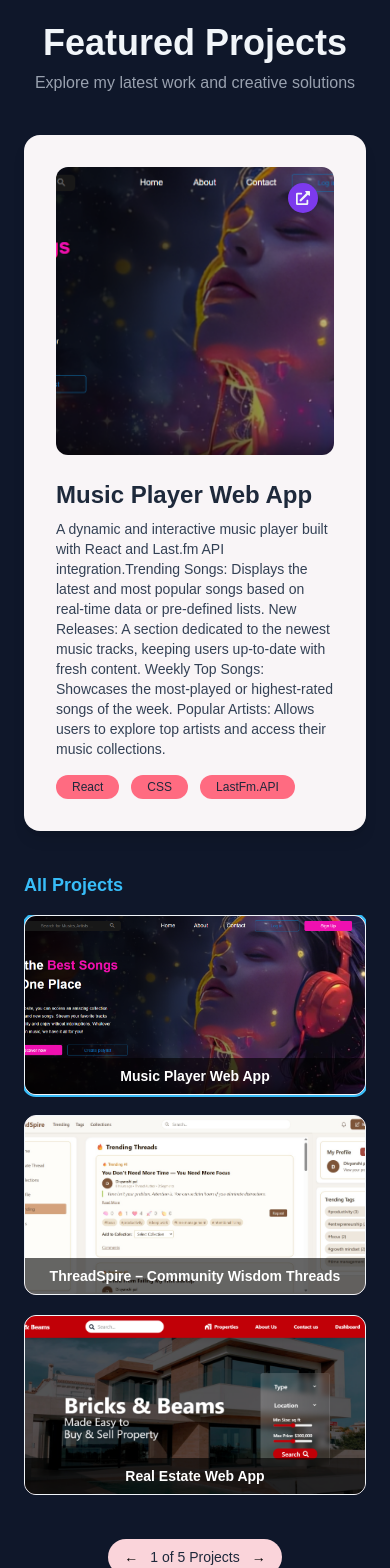
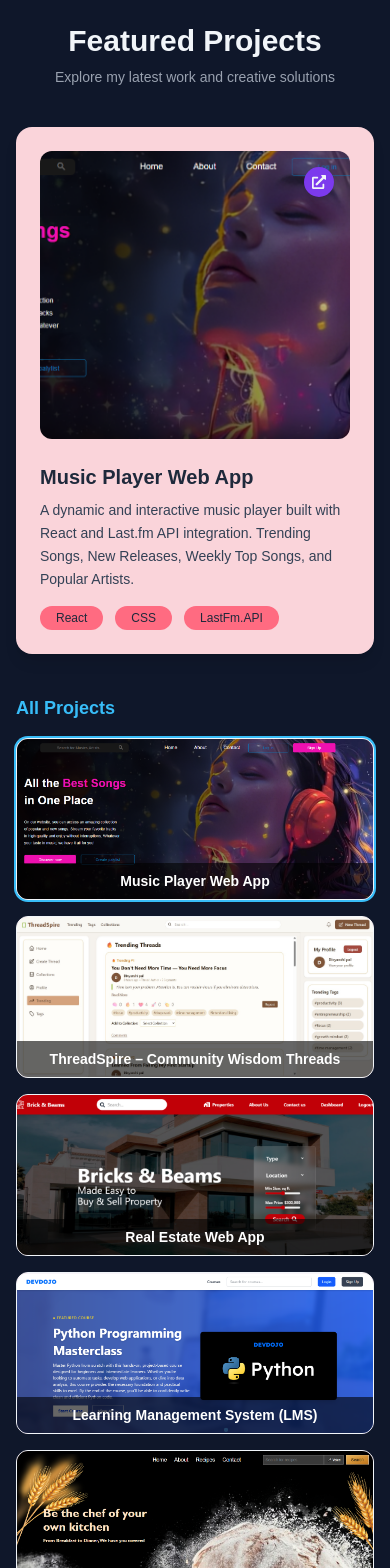
Before and after one commit to Divyanshi2408/divyanshi.dev, a Next.js app: page / in a window 390 px wide. Shown: the part 3480-5048 px from the top of the page. Built offline with nearby package versions, Linux system fonts and the light colour scheme.

Commit message:
update slider

```diff
--- a/src/app/components/Projects.tsx
+++ b/src/app/components/Projects.tsx
@@ -1,48 +1,47 @@
 'use client';
 
 import Image from 'next/image';
-import { useRef, useState } from 'react';
+import { useEffect, useRef, useState } from 'react';
 import { FaExternalLinkAlt } from 'react-icons/fa';
 import { Swiper, SwiperSlide } from 'swiper/react';
 import 'swiper/css';
-import { Mousewheel, Navigation } from 'swiper/modules';
 import 'swiper/css/navigation';
-import 'swiper/css/mousewheel';
+import { Navigation } from 'swiper/modules';
 import { Swiper as SwiperType } from 'swiper';
 
 const projects = [
   {
     title: "Music Player Web App",
     description:
-      "A dynamic and interactive music player built with React and Last.fm API integration.Trending Songs: Displays the latest and most popular songs based on real-time data or pre-defined lists. New Releases: A section dedicated to the newest music tracks, keeping users up-to-date with fresh content. Weekly Top Songs: Showcases the most-played or highest-rated songs of the week. Popular Artists: Allows users to explore top artists and access their music collections.",
+      "A dynamic and interactive music player built with React and Last.fm API integration. Trending Songs, New Releases, Weekly Top Songs, and Popular Artists.",
     image: "/mp.png",
     tags: ["React", "CSS", "LastFm.API"],
   },
   {
     title: "ThreadSpire – Community Wisdom Threads",
     description:
-      "A MERN-based community platform where users create, remix, and organize long-form wisdom threads.Create & Organize Threads: Users can write, edit, and group related threads. Social Features: Bookmark, react, remix threads. Follow users and view trending content. Analytics: Thread engagement and activity stats. Collections: Organize threads into custom collections.",
+      "A MERN-based community platform to create, remix, and organize wisdom threads. Features include social interaction, collections, and analytics.",
     image: "/tsp.jpg",
     tags: ["React", "Node.js", "Express", "MongoDB", "Tailwind CSS"],
   },
   {
     title: "Real Estate Web App",
     description:
-      "A full-stack MERN Real Estate application for property listings, user authentication, and real-time search.Property Listings: Users can explore properties for sale or rent. Search Filters: Narrow down listings by location, price, and property type. Authentication: Login/signup feature with JWT. Dashboard: Users can post, edit, and delete their own property listings.",
+      "A full-stack MERN app for property listings, search filters, authentication, and user dashboard to post/manage properties.",
     image: "/re.png",
     tags: ["React", "Node.js", "Express", "MongoDB", "Tailwind CSS"],
   },
   {
     title: "Learning Management System (LMS)",
     description:
-      "A MERN stack-based LMS platform where users can enroll in courses, track progress, and access learning materials. Course Listing, Enrollment, Admin Dashboard, Payment Integration.Course Listing: Browse and filter courses by category or level. Enrollment & Progress Tracking: Users can enroll, mark lessons as complete, and track their learning journey. Admin Dashboard: Manage courses, users, and analytics. Payment Integration: (Optional) Free or integrated payment feature to purchase courses.",
+      "A MERN stack LMS to browse courses, track progress, and access admin features. Includes payment integration and dashboards.",
     image: "/lms.png",
     tags: ["React", "Node.js", "Express", "MongoDB", "Tailwind CSS"],
   },
   {
     title: "Recipe Finder Web App",
     description:
-      "A voice-enabled recipe finder using Speech Recognition API to browse recipes interactively.Search by Category: Users can search for dishes categorized by cuisine, meal type, and other filters for better results. Text Search: A simple and efficient text-based search option to find recipes quickly. Voice Search: Integrated a voice search feature that allows users to find recipes using voice commands for enhanced accessibility and convenience. Responsive Design: Optimized for both desktop and mobile devices, ensuring easy navigation on any screen size.",
+      "A voice-enabled recipe search app using Speech Recognition API, with text and category filters. Mobile responsive and accessible.",
     image: "/rp.png",
     tags: ["React", "CSS", "React Hooks", "Speech Recognition API"],
   },
@@ -53,33 +52,35 @@ export default function Projects() {
   const [activeIndex, setActiveIndex] = useState(0);
   const swiperRef = useRef<SwiperType | null>(null);
 
+  const isMobile = typeof window !== 'undefined' && window.innerWidth < 768;
+
   return (
-    <section className="bg-[#0F172A] text-[#F1F5F9] px-6 md:px-20 py-16">
-      <h2 className="text-4xl font-bold text-center mb-2">Featured Projects</h2>
-      <p className="text-center text-gray-400 mb-10">
+    <section className="bg-[#0F172A] text-[#F1F5F9] px-4 md:px-20 py-16">
+      <h2 className="text-3xl md:text-4xl font-bold text-center mb-2">Featured Projects</h2>
+      <p className="text-center text-gray-400 mb-10 text-sm md:text-base">
         Explore my latest work and creative solutions
       </p>
 
       <div className="flex flex-col lg:flex-row gap-10">
-        {/* Left: Featured Project */}
-      <div className="lg:w-[65%] w-full bg-[#f9f5f7] rounded-2xl p-8 shadow-lg flex flex-col justify-between">
+        {/* Featured Project Card */}
+        <div className="lg:w-[65%] w-full bg-[#fad4da] rounded-2xl p-6 sm:p-8 shadow-lg flex flex-col justify-between">
           <div className="relative">
             <Image
               src={selectedProject.image}
-      alt={selectedProject.title}
+              alt={`Screenshot of ${selectedProject.title}`}
               width={700}
               height={400}
-      className="object-cover w-full h-72 rounded-xl"
+              className="object-cover w-full h-72 sm:h-80 rounded-xl"
             />
             <span className="absolute top-4 right-4 bg-[#7c3aed] p-2 rounded-full shadow-md">
               <FaExternalLinkAlt size={14} />
             </span>
           </div>
 
-  <h3 className="text-2xl font-semibold mt-6 mb-2 text-[#1E293B]">
+          <h3 className="text-xl md:text-2xl font-semibold mt-6 mb-2 text-[#1E293B]">
             {selectedProject.title}
           </h3>
-  <p className="text-sm text-[#334155] mb-4">
+          <p className="text-sm text-[#334155] mb-4 leading-relaxed">
             {selectedProject.description}
           </p>
 
@@ -95,30 +96,60 @@ export default function Projects() {
           </div>
         </div>
 
-
-        {/* Right: Vertical Swiper */}
+        {/* Right Side */}
         <div className="lg:w-[35%] w-full">
           <h4 className="text-lg font-semibold mb-4 text-[#38BDF8]">All Projects</h4>
 
+          {/* Mobile: show simple vertical list */}
+          <div className="lg:hidden flex flex-col gap-4">
+            {projects.map((project, index) => (
+              <div
+                key={index}
+                onClick={() => {
+                  setSelectedProject(project);
+                  setActiveIndex(index);
+                }}
+                className={`cursor-pointer border rounded-xl overflow-hidden transition-transform hover:scale-105 bg-[#fad4da] ${
+                  selectedProject.title === project.title ? 'ring-2 ring-[#38BDF8]' : ''
+                }`}
+              >
+                <div className="relative w-full h-40 sm:h-44">
+                  <Image
+                    src={project.image}
+                    alt={`Thumbnail of ${project.title}`}
+                    fill
+                    className="object-cover w-full h-full"
+                  />
+                  <div className="absolute bottom-0 w-full bg-black/60 text-white text-sm font-semibold p-2 text-center">
+                    {project.title}
+                  </div>
+                </div>
+              </div>
+            ))}
+          </div>
+
+          {/* Desktop: show Swiper */}
+          <div className="hidden lg:block">
             <Swiper
               direction="vertical"
               slidesPerView={3}
               spaceBetween={20}
-            mousewheel
-            modules={[Mousewheel, Navigation]}
+              allowTouchMove={false}
+              navigation={false}
               onSwiper={(swiper) => (swiperRef.current = swiper)}
               onSlideChange={(swiper) => {
                 setActiveIndex(swiper.activeIndex);
                 setSelectedProject(projects[swiper.activeIndex]);
               }}
+              modules={[Navigation]}
               className="h-[600px]"
             >
               {projects.map((project, index) => (
                 <SwiperSlide key={index} className="!h-[180px]">
                   <div
                     onClick={() => {
+                      setSelectedProject(project);
                       setActiveIndex(index);
-                    setSelectedProject(project);
                       swiperRef.current?.slideTo(index);
                     }}
                     className={`cursor-pointer border rounded-xl overflow-hidden transition-transform hover:scale-105 h-full bg-[#fad4da] ${
@@ -128,7 +159,7 @@ export default function Projects() {
                     <div className="relative w-full h-full">
                       <Image
                         src={project.image}
-                      alt={project.title}
+                        alt={`Thumbnail of ${project.title}`}
                         fill
                         className="object-cover w-full h-full"
                       />
@@ -141,19 +172,29 @@ export default function Projects() {
               ))}
             </Swiper>
 
-          {/* Project Counter and Nav Buttons */}
+            {/* Manual Buttons */}
             <div className="text-center mt-6 text-[#1E293B]">
               <span className="bg-[#fad4da] text-sm px-4 py-2 rounded-full inline-flex items-center gap-3">
                 <button
-                onClick={() => swiperRef.current?.slidePrev()}
-                className="text-black font-bold hover:scale-110 transition"
+                  onClick={() => {
+                    const prev = Math.max(activeIndex - 1, 0);
+                    swiperRef.current?.slideTo(prev);
+                    setSelectedProject(projects[prev]);
+                    setActiveIndex(prev);
+                  }}
+                  className="text-black font-bold hover:scale-110 transition focus:outline-none"
                 >
                   ←
                 </button>
                 {activeIndex + 1} of {projects.length} Projects
                 <button
-                onClick={() => swiperRef.current?.slideNext()}
-                className="text-black font-bold hover:scale-110 transition"
+                  onClick={() => {
+                    const next = Math.min(activeIndex + 1, projects.length - 1);
+                    swiperRef.current?.slideTo(next);
+                    setSelectedProject(projects[next]);
+                    setActiveIndex(next);
+                  }}
+                  className="text-black font-bold hover:scale-110 transition focus:outline-none"
                 >
                   →
                 </button>
@@ -161,6 +202,7 @@ export default function Projects() {
             </div>
           </div>
         </div>
+      </div>
     </section>
   );
 }
```
Lines whose indentation alone changed are shown as unchanged.
